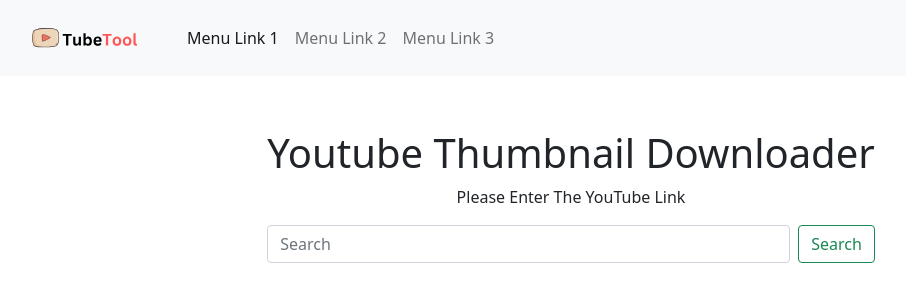
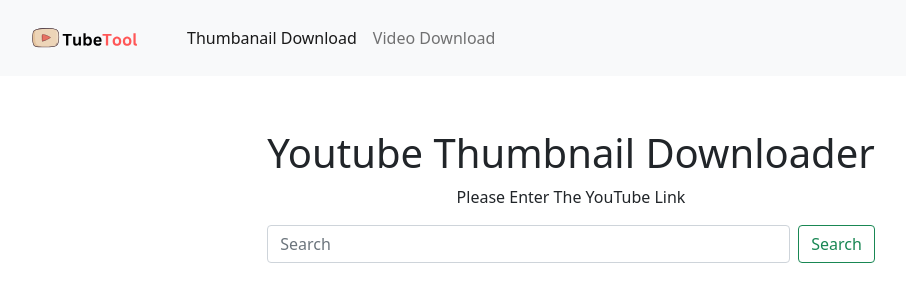
Before and after one commit to devbijay/TubeTools, a Flask app: page / in a window 1280 px wide. Shown: the top 300 px of the page, without its empty margins (69-975 px from the left). Run offline with Flask 2, Linux system fonts and the light colour scheme; some libraries are stand-ins or nearby versions.

Commit message:
html edit menu

```diff
--- a/templates/index.html
+++ b/templates/index.html
@@ -12,7 +12,7 @@
 <header >
   <nav class="navbar navbar-expand-lg navbar-light bg-light justify-content-center">
     <div class="container justify-content-center">
-      <a class="navbar-brand" href="#">
+      <a class="navbar-brand" href="{{ url_for('thumbnail.landing') }}">
         <img src="/static/TubeTool.svg" width="150" height="50" alt="Logo">
       </a>
       <button class="navbar-toggler" type="button" data-bs-toggle="collapse" data-bs-target="#navbarNav" aria-controls="navbarNav" aria-expanded="false" aria-label="Toggle navigation">
@@ -21,13 +21,10 @@
       <div class="collapse navbar-collapse" id="navbarNav">
         <ul class="navbar-nav">
           <li class="nav-item">
-            <a class="nav-link active" aria-current="page" href="#">Menu Link 1</a>
+            <a class="nav-link active" aria-current="page" href="#">Thumbanail Download</a>
           </li>
           <li class="nav-item">
-            <a class="nav-link" href="#">Menu Link 2</a>
-          </li>
-          <li class="nav-item">
-            <a class="nav-link" href="#">Menu Link 3</a>
+            <a class="nav-link" href="#">Video Download</a>
           </li>
         </ul>
       </div>
```
